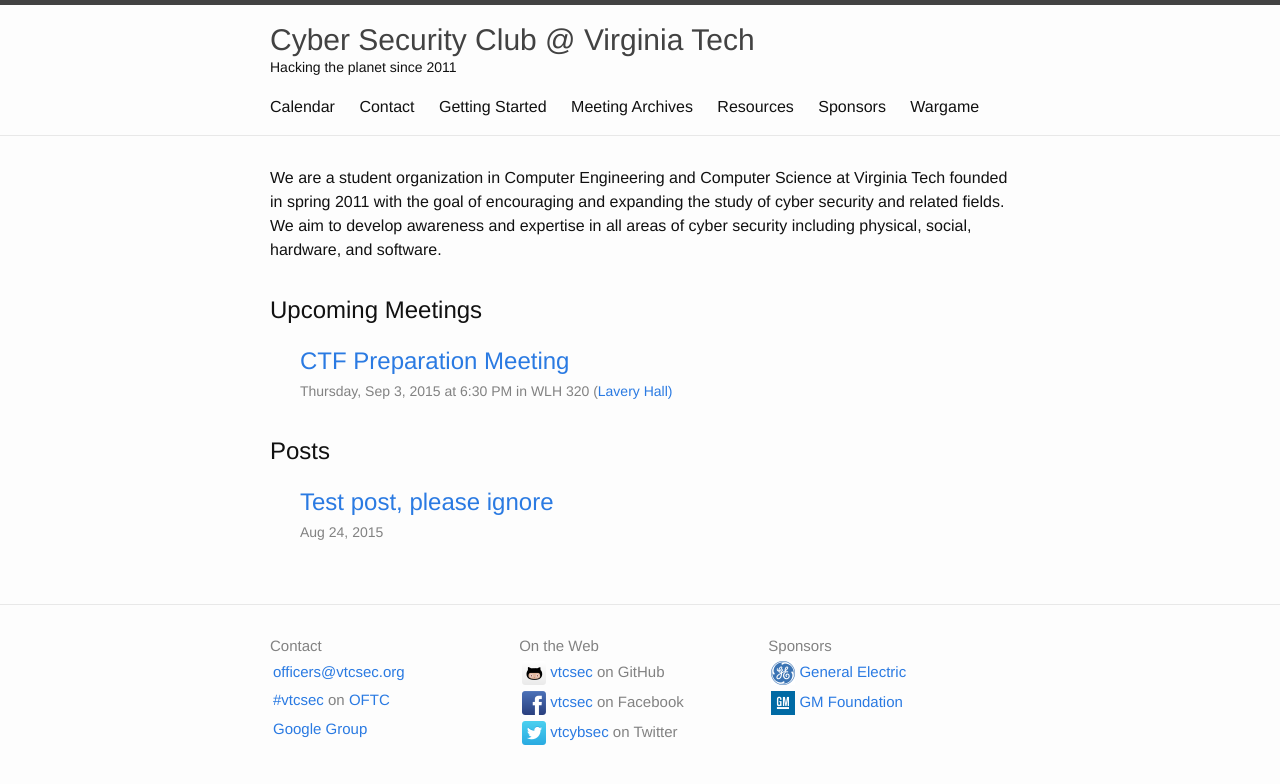
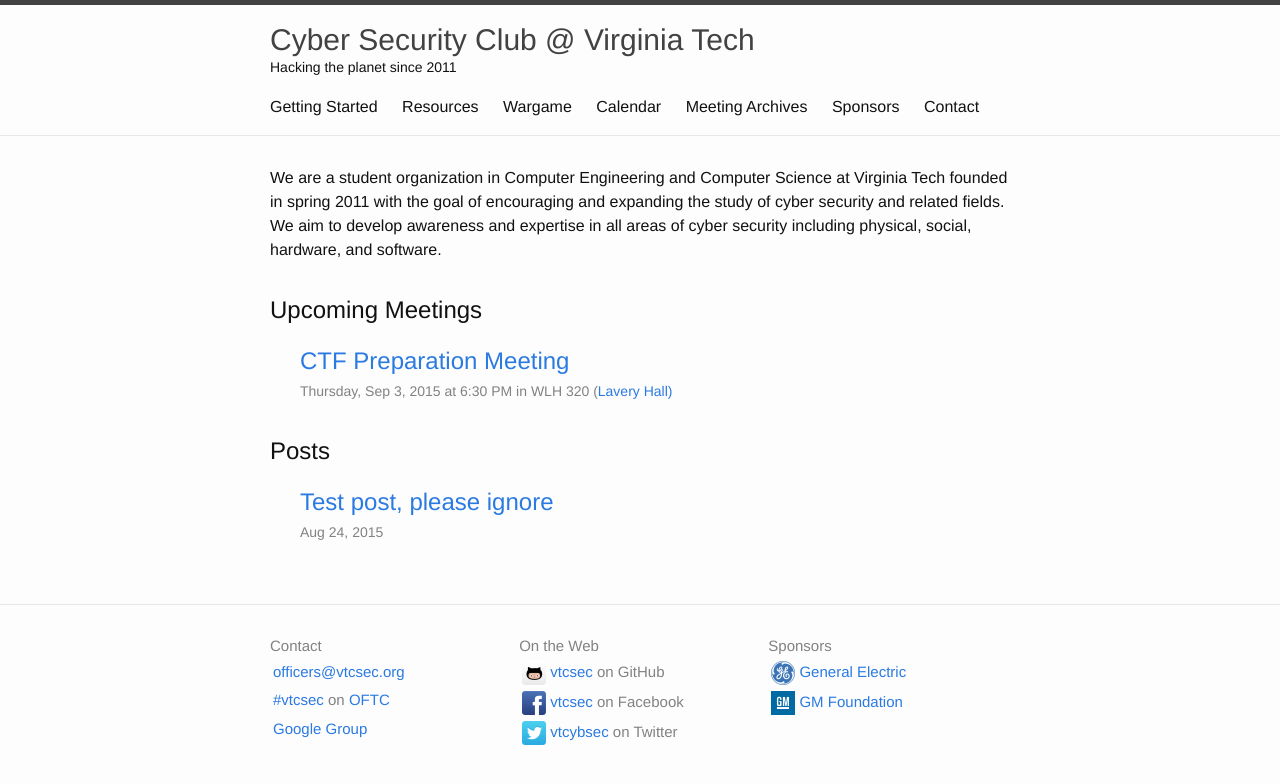
Before and after one commit to VTCSec/vtcsec.org, a Jekyll site: the page built from index.html, in a window 1280 px wide. Shown: the top 784 px of the page. Built offline with Jekyll 4.4.1, drawn with Linux system fonts in a browser that asks for light colours.

Commit message:
Add support for reordering navigation links, and specify new order.

```diff
--- a/_includes/header.html
+++ b/_includes/header.html
@@ -15,9 +15,30 @@
       </a>
 
       <div class="trigger">
+        {% comment %}
+          XXX nav_order entries without corresponding pages are silent errors.
+        {% endcomment %}
+        {% for title in site.data.nav_order %}
+          {% for page in site.pages %}
+            {% if page.title and page.title == title %}
+              <a class="page-link" href="{{ page.url }}">{{ page.title }}</a>
+            {% endif %}
+          {% endfor %}
+        {% endfor %}
+        {% comment %}
+          Put the rest of the pages without a specified order at the end.
+        {% endcomment %}
         {% for page in site.pages %}
           {% if page.title %}
-          <a class="page-link" href="{{ page.url }}">{{ page.title }}</a>
+            {% assign has_explicit_order = false %}
+            {% for title in site.data.nav_order %}
+              {% if page.title == title %}
+                {% assign has_explicit_order = true %}
+              {% endif %}
+            {% endfor %}
+            {% if has_explicit_order == false %}
+              <a class="page-link" href="{{ page.url }}">{{ page.title }}</a>
+            {% endif %}
           {% endif %}
         {% endfor %}
       </div>
```
Also changed, not shown: _data/nav_order.yml (added, +7 -0 lines).
